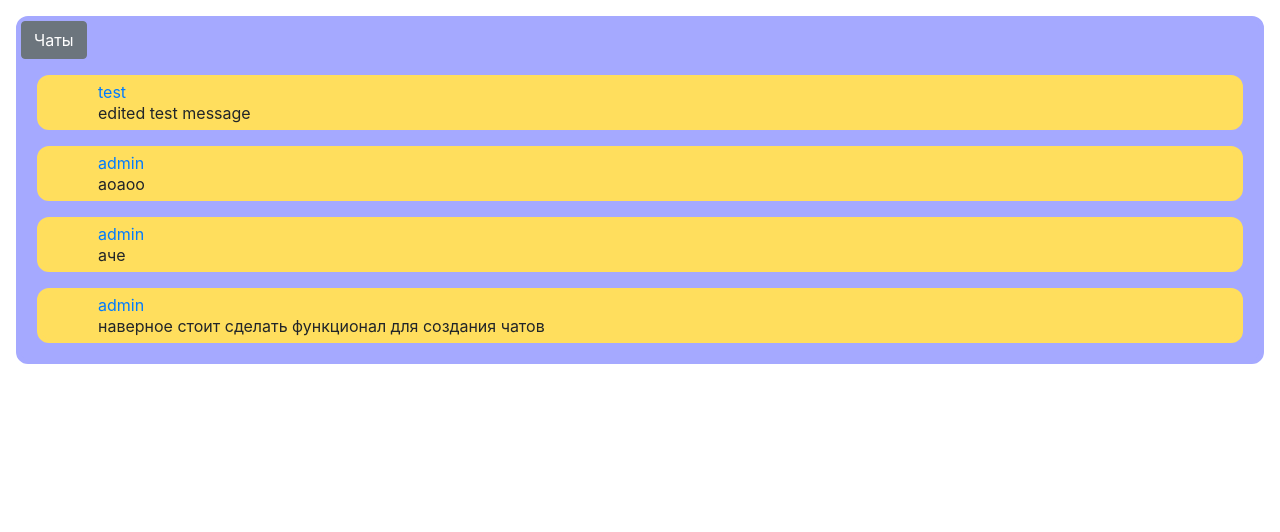
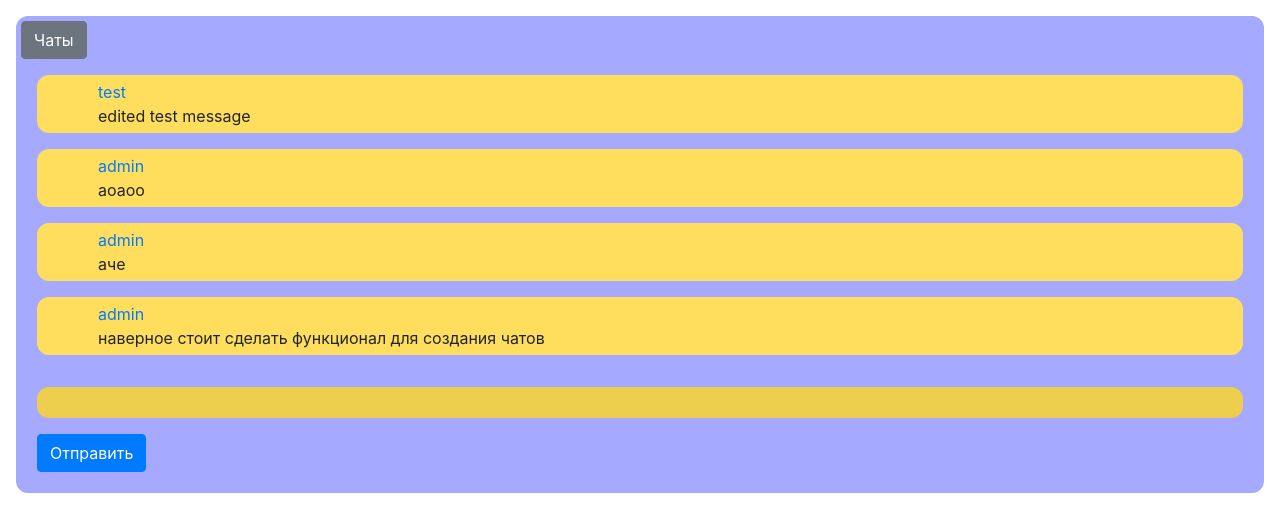
Before and after one commit to Dliwk/bnet, a Flask app: page /chat/1 in a window 1280 px wide. Shown: the part 54-586 px from the top of the page. Run offline with Flask 2, Linux system fonts and the light colour scheme; a user stored in the database is signed in; data comes from the database, SQL or seed files in the repository; both versions use the stored data as it was after the commit; some libraries are stand-ins or nearby versions.

Commit message:
отправка сообщений

```diff
--- a/apis/local/account.py
+++ b/apis/local/account.py
@@ -1,14 +1,6 @@
 from data import db_session
 from data import User
 from exceptions import LocalApi
-from app import login_manager
-from flask_login import login_user
-
-
-@login_manager.user_loader
-def load_user(user_id):
-    session = db_session.create_session()
-    return session.query(User).get(user_id)
 
 
 def register(username, email, password):
@@ -30,7 +22,7 @@ def register(username, email, password):
     session.commit()
 
 
-def login(password, username=None, email=None, remember=False):
+def get_user_for_login(password, username=None, email=None):
     if not username and not email:
         raise LocalApi.InvalidCall('no email or username passed')
     if username and email:
@@ -48,4 +40,4 @@ def login(password, username=None, email=None, remember=False):
     if not user.check_password(password):
         raise LocalApi.InvalidPasswordError('invalid password')
 
-    login_user(user, remember=remember)
+    return user
--- a/apis/local/chats.py
+++ b/apis/local/chats.py
@@ -1,5 +1,5 @@
 from data import db_session
-from data import Chat
+from data import Chat, User, Message
 from exceptions import LocalApi
 
 
@@ -9,3 +9,10 @@ def get_chat(chat_id):
     if chat is None:
         raise LocalApi.NotFoundError('chat not found')
     return chat
+
+
+def send_message(user_id, chat_id, text):
+    session = db_session.create_session()
+    message = Message(user_id=user_id, chat_id=chat_id, text=text)
+    session.add(message)
+    session.commit()
--- a/app.py
+++ b/app.py
@@ -2,6 +2,8 @@ from flask import Flask
 from flask_restful import Api
 from flask_login import LoginManager
 import config
+from data import db_session, User
+db_session.global_init("db/bnet.sqlite")
 
 app = Flask(__name__)
 app.config.from_object(config.Config)
@@ -13,25 +15,13 @@ login_manager.init_app(app)
 def init():
     import routes
     import apis
-    from data import db_session
-    from data.__all_models import Message, Chat, User
-    db_session.global_init("db/bnet.sqlite")
+    import error_handlers
 
+
+@login_manager.user_loader
+def load_user(user_id):
     session = db_session.create_session()
-    # user = User(username='test', email='test@test.com')
-    # user.set_password('test_password')
-    # session.add(user)
-    # chat = Chat(title='test chat')
-    # session.add(chat)
-    # chat = session.query(Chat).get(1)
-    # user = session.query(User).get(1)
-    # chat.users.append(user)
-    # message = Message(text='test message', user=user, chat=chat)
-    # session.add(message)
-    # message = user.chats[0].messages[0]
-    # message.text = 'edited test message'
-    # message = session.query(Message).get(1)
-    session.commit()
+    return session.query(User).get(user_id)
 
 
 init()
--- a/routes.py
+++ b/routes.py
@@ -1,10 +1,11 @@
-from flask import render_template, redirect, url_for
+from flask import render_template, redirect, url_for, request, jsonify, abort
 from app import app
 from forms import LoginForm, RegisterForm
 from apis.local import account
 import apis.local as api
 from exceptions import LocalApi
-from flask_login import login_required, logout_user
+from flask_login import login_required, logout_user, current_user, login_user
+import sqlalchemy
 
 
 @app.route('/', methods=['GET'])
@@ -17,12 +18,14 @@ def index():
 def login():
     form = LoginForm()
     if form.validate_on_submit():
-        account.login(username=form.username.data, password=form.password.data)
+        user = account.get_user_for_login(username=form.username.data, password=form.password.data)
+        login_user(user, remember=form.remember_me.data)
         return redirect(url_for('index'))
     return render_template('login.jinja2', title='Авторизация', form=form)
 
 
 @app.route('/chats')
+@login_required
 def chats():
     return render_template('chats.jinja2', title='Чаты')
 
@@ -65,11 +68,20 @@ def logout():
     return redirect(url_for('index'))
 
 
-@app.route('/chat/<int:chat_id>')
+@app.route('/chat/<int:chat_id>', methods=['GET', 'POST'])
+@login_required
 def chat(chat_id):
-    selected_chat = None
-    try:
-        selected_chat = api.chats.get_chat(chat_id)
-    except LocalApi.NotFoundError:
-        return render_template('not_found.jinja2')
-    return render_template('chat.jinja2', chat=selected_chat)
+    if request.method == 'GET':
+        selected_chat = None
+        try:
+            selected_chat = api.chats.get_chat(chat_id)
+        except LocalApi.NotFoundError:
+            abort(404)
+        try:
+            return render_template('chat.jinja2', chat=selected_chat)
+        except sqlalchemy.orm.exc.DetachedInstanceError:
+            return chat(chat_id)  # без этого никак -- я не знаю почему это происходит, и почему только иногда
+
+    elif request.method == 'POST':
+        api.chats.send_message(user_id=current_user.id, chat_id=chat_id, text=request.values['text'])
+        return jsonify({'ok': True})
--- a/static/default.css
+++ b/static/default.css
@@ -42,6 +42,7 @@ a.logo {
     border: 5px solid #a5a9ff;
     border-radius: .75rem;
     margin: 1rem;
+    height: 100%;
 }
 
 .message {
@@ -55,8 +56,14 @@ a.logo {
 .message-user {
     margin: 0 49px 0 56px;
     display: inline-block;
-    position: absolute;
     vertical-align: top;
+}
+
+#messages {
+    min-height: 300px;
+    max-height: 370px;
+    overflow: auto;
+    position: relative;
 }
 
 
@@ -64,11 +71,31 @@ a.logo {
 
 }
 
+
+.msg-send-tools {
+    margin: 1rem;
+}
+
+.msg-input {
+    background-color: #eece4d;
+    border-radius: .75rem;
+    border-width: 30px;
+}
+
+#msg-textbox {
+    word-wrap: break-word;
+    min-height: 31px;
+    max-height: 150px;
+    width: 100%;
+    overflow-x: unset;
+    overflow-y: auto;
+    margin: 1rem;
+    resize: none;
+}
+
 .message-text {
     display: block;
-    margin: 0 49px 0 56px;
-    /*margin: 0 19px 0 16px;*/
-    padding-top: 21px;
+    margin: 0 19px 0 56px;
 }
 
 .chats {
--- a/templates/base.jinja2
+++ b/templates/base.jinja2
@@ -19,8 +19,7 @@
 
     <!-- Optional JavaScript -->
     <!-- jQuery first, then Popper.js, then Bootstrap JS -->
-    <script src="https://code.jquery.com/jquery-3.2.1.slim.min.js"
-            integrity="sha384-KJ3o2DKtIkvYIK3UENzmM7KCkRr/rE9/Qpg6aAZGJwFDMVNA/GpGFF93hXpG5KkN"
+    <script src="https://code.jquery.com/jquery-3.5.0.min.js"
             crossorigin="anonymous"></script>
     <script src="https://cdnjs.cloudflare.com/ajax/libs/popper.js/1.12.9/umd/popper.min.js"
             integrity="sha384-ApNbgh9B+Y1QKtv3Rn7W3mgPxhU9K/ScQsAP7hUibX39j7fakFPskvXusvfa0b4Q"
--- a/templates/chat.jinja2
+++ b/templates/chat.jinja2
@@ -2,6 +2,7 @@
 {% block content %}
     <div class="chat-menu">
         <a href="{{ url_for('chats') }}" class="btn btn-secondary">Чаты</a>
+        <div id="messages">
             {% for message in chat.messages %}
                 <div class="message">
                     <div class="message-user-info">
@@ -12,4 +13,13 @@
                 </div>
             {% endfor %}
         </div>
+        <div class="msg-send-tools">
+            <div class="msg-input">
+                <div id="msg-textbox" role="textbox" contenteditable="true" aria-multiline="true"
+                     aria-placeholder="Напишите сообщение..."></div>
+            </div>
+            <button class="btn btn-primary" onclick="send_message({{ chat.id }})">Отправить</button>
+        </div>
+        <div id="errors"></div>
+    </div>
 {% endblock %}
```
Also changed, not shown: apis/chat.py (+16 -0 lines), static/default.js (+62 -1 lines), db/bnet.sqlite. Lines whose indentation alone changed are shown as unchanged.
